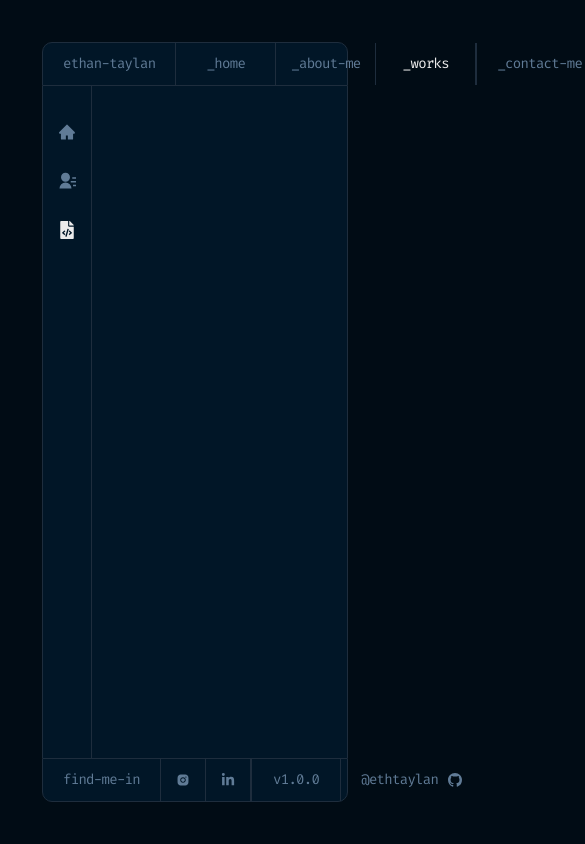
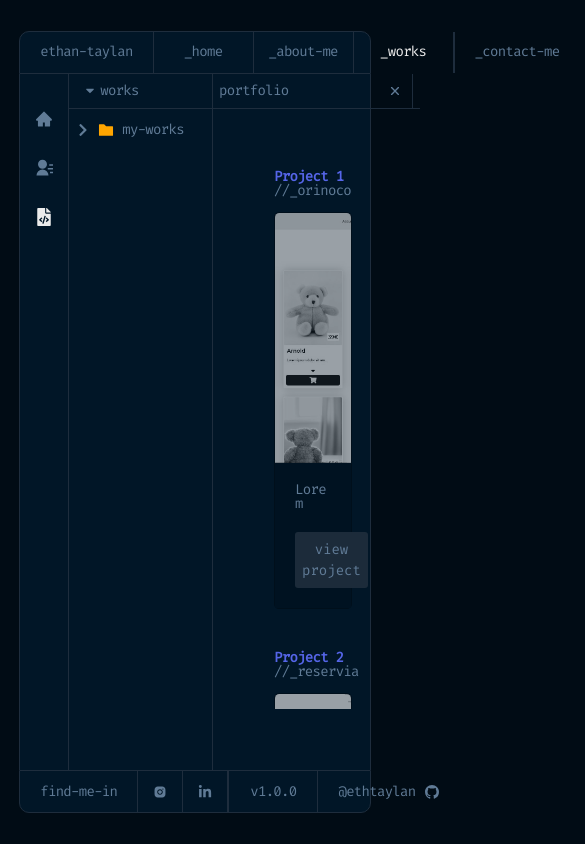
Before and after one commit to ethantaylan/ethan-taylan-portfolio, a React (Vite) app: page /works/portfolio in a window 390 px wide. Shown: the whole page, 585 px wide, since content can reach past the window. Built offline with nearby package versions, Linux system fonts and the light colour scheme.

Commit message:
soon mobile

```diff
--- a/src/components/Footer/Footer.tsx
+++ b/src/components/Footer/Footer.tsx
@@ -11,7 +11,7 @@ const cursorPointer = { cursor: 'pointer' };
 
 const Container = styled.div`
 	width: 100%;
-	height: 50px;
+	min-height: 43px;
 	display: flex;
 	flex-direction: row;
 	align-items: center;
--- a/src/components/Navbar/Navbar.tsx
+++ b/src/components/Navbar/Navbar.tsx
@@ -4,7 +4,7 @@ import { Generics } from '../Generics';
 
 const Container = styled.div`
 	width: 100%;
-	height: 50px;
+	min-height: 43px;
 	display: flex;
 	flex-direction: row;
 	align-items: center;
--- a/src/components/Works/Portfolio/PortfolioItems/Orinoco.tsx
+++ /dev/null
@@ -1,13 +0,0 @@
-import { Button, Card } from 'react-bootstrap';
-import PortfolioCards from './PortfolioCards/PortfolioCards';
-import OrinonoImg from '../../../../assets/orinoco.png'
-
-const Orinoco = () => {
-	return (
-		<div className='w-100 h-100'>
-			<PortfolioCards tabTitle='orinoco.tsx' img={OrinonoImg} />
-		</div>
-	);
-};
-
-export default Orinoco;
--- /dev/null
+++ b/src/components/Works/Portfolio/PortfolioItems/Portfolio.tsx
@@ -0,0 +1,86 @@
+import { NavLink } from 'react-router-dom';
+import PortfolioCards from './PortfolioCards/PortfolioCards';
+import styled from 'styled-components';
+import { Generics } from '../../../Generics';
+import { IoIosClose } from 'react-icons/io';
+//IMAGES IMPORT
+import OrinonoImg from '../../../../assets/orinoco.png';
+import ReserviaImg from '../../../../assets/reservia.png';
+import LaChouette from '../../../../assets/lachouetteagence.png';
+import OhMyFood from '../../../../assets/ohmyfood.png'
+import EluImg from '../../../../assets/elu.jpg'
+
+
+const Tab = styled.div`
+	height: auto;
+	width: 100%;
+	color: ${Generics.primary};
+	border-bottom: 1px solid ${Generics.secondary};
+`;
+const TabTitleContainer = styled.span`
+	height: auto;
+	width: 200px;
+	display: flex;
+	justify-content: space-between;
+	flex-direction: row;
+	flex-wrap: nowrap;
+	border-right: 1px solid ${Generics.secondary};
+	align-items: center;
+	padding: 6px;
+`;
+
+const TabTitle = styled.span``;
+
+const Portfolio = () => {
+	return (
+		<div className='d-flex flex-column w-100 h-100'>
+			<Tab>
+				<TabTitleContainer>
+					<TabTitle>portfolio</TabTitle>
+					<span className='d-flex cursor-pointer'>
+						<NavLink to='/works'>
+							<IoIosClose
+								size={22}
+								color={Generics.primary}
+							/>
+						</NavLink>
+					</span>
+				</TabTitleContainer>
+			</Tab>
+			<div className='d-flex h-100 align-items-center flex-wrap scroll-portfolio'>
+				<PortfolioCards
+					img={OrinonoImg}
+					projectNumber={'1'}
+					projectSubName={'orinoco'}
+					projectText={'Lorem'}
+				/>
+				<PortfolioCards
+					img={ReserviaImg}
+					projectNumber={'2'}
+					projectSubName={'reservia'}
+					projectText={'Lorem'}
+				/>
+				<PortfolioCards
+					img={LaChouette}
+					projectNumber={'3'}
+					projectSubName={'La chouette agence'}
+					projectText={'Lorem'}
+				/>
+				<PortfolioCards
+					img={OhMyFood}
+					projectNumber={'4'}
+					projectSubName={'oh my food'}
+					projectText={'Lorem'}
+				/>
+				<PortfolioCards
+					img={EluImg}
+					projectNumber={'5'}
+					projectSubName={'elu'}
+					projectText={'Lorem'}
+				/>
+			</div>
+		</div>
+	);
+};
+
+export default Portfolio;
--- a/src/components/Works/Portfolio/PortfolioItems/PortfolioCards/PortfolioCards.tsx
+++ b/src/components/Works/Portfolio/PortfolioItems/PortfolioCards/PortfolioCards.tsx
@@ -1,29 +1,7 @@
 import React from 'react';
-import { IoIosClose } from 'react-icons/io';
-import { NavLink } from 'react-router-dom';
 import styled from 'styled-components';
 import { Generics } from '../../../../Generics';
 import { Button, Card } from 'react-bootstrap';
-
-const Tab = styled.div`
-	height: auto;
-	width: 100%;
-	color: ${Generics.primary};
-	border-bottom: 1px solid ${Generics.secondary};
-`;
-const TabTitleContainer = styled.span`
-	height: auto;
-	width: 200px;
-	display: flex;
-	justify-content: space-between;
-	flex-direction: row;
-	flex-wrap: nowrap;
-	border-right: 1px solid ${Generics.secondary};
-	align-items: center;
-	padding: 6px;
-`;
-
-const TabTitle = styled.span``;
 
 const CardTitle = styled.span`
 	color: ${Generics.purple};
@@ -36,36 +14,29 @@ const SubCardtitle = styled.span`
 `;
 
 interface PortfolioCardsProps {
-	tabTitle: string;
 	img: any;
+	projectNumber: string;
+	projectSubName: string;
+	projectText: string;
 }
 
-const PortfolioCards: React.FC<PortfolioCardsProps> = ({ img, tabTitle }) => {
+const PortfolioCards: React.FC<PortfolioCardsProps> = ({
+	projectText,
+	projectNumber,
+	projectSubName,
+	img,
+}) => {
 	return (
-		<div className='d-flex align-items-center flex-column h-100 w-100'>
-			<Tab>
-				<TabTitleContainer>
-					<TabTitle>{tabTitle}</TabTitle>
-					<span className='d-flex cursor-pointer'>
-						<NavLink to='/works'>
-							<IoIosClose
-								size={22}
-								color={Generics.primary}
-							/>
-						</NavLink>
-					</span>
-				</TabTitleContainer>
-			</Tab>
-
-			<div className='h-100 w-100 p-5 d-flex flex-row align-items-center'>
-
-				<div className='d-flex flex-column'>
+		<div className='d-flex align-items-center flex-column'>
+			<div className='h-100 w-100 d-flex flex-row align-items-center'>
+				<div className='d-flex flex-column w-100 m-4'>
 					<CardTitle className='mb-3'>
-						Project 1<SubCardtitle> // _orinoco</SubCardtitle>
+						{`${'Project'} ${projectNumber}`}
+						<SubCardtitle> {`${' //_'}${projectSubName}`}</SubCardtitle>
 					</CardTitle>
 					<Card
 						className='primary'
-						style={{ backgroundColor: '#001221', width: '25rem' }}
+						style={{ backgroundColor: '#001221', width: '20vw' }}
 					>
 						<Card.Img
 							variant='top'
@@ -73,10 +44,7 @@ const PortfolioCards: React.FC<PortfolioCardsProps> = ({ img, tabTitle }) => {
 							className='my-border portfolio-img-style'
 						/>
 						<Card.Body style={{ padding: '20px', backgroundColor: '#001221' }}>
-							<Card.Text className='mb-4'>
-								Some quick example text to build on the card title and make up the bulk
-								of the card's content.
-							</Card.Text>
+							<Card.Text className='mb-4'>{projectText}</Card.Text>
 							<Button
 								className='p-2'
 								style={{
--- a/src/components/Works/Portfolio/PortfolioItems/PowerBottle.tsx
+++ /dev/null
@@ -1,9 +0,0 @@
-import React from 'react'
-
-const PowerBottle = () => {
-  return (
-    <div>PowerBottle</div>
-  )
-}
-
-export default PowerBottle
--- a/src/components/Works/Portfolio/PortfolioItems/Reservia.tsx
+++ /dev/null
@@ -1,9 +0,0 @@
-import React from 'react'
-
-function Reservia() {
-  return (
-    <div>Reservia</div>
-  )
-}
-
-export default Reservia
--- a/src/index.css
+++ b/src/index.css
@@ -99,6 +99,9 @@ video {
 	vertical-align: baseline;
 	color: unset;
 	text-decoration: none;
+	scrollbar-color: red #010c15 !important;
+	scrollbar-width: 200px !important;
+
 }
 /* HTML5 display-role reset for older browsers */
 article,
@@ -141,14 +144,19 @@ html,
 body,
 #root,
 .App {
-	padding: 0px;
 	margin: 0px;
 	background-color: #010c15;
 	font-size: 14px;
 	letter-spacing: -0.7px;
-	width: 100vw !important;
-	height: 100vh !important;
+	width: 100% !important;
+	height: 100% !important;
+	display: flex;
+	align-items: center;
+	justify-content: center;
 }
+
+.App {
+padding: 10px;}
 
 .primary {
 	color: #607b96 !important;
@@ -238,9 +246,52 @@ a:hover {
 .portfolio-img-style {
 	filter: saturate(0);
 	opacity: 0.6;
+	object-fit: cover;
+	height: 250px;
 }
 
 .portfolio-img-style:hover {
 	filter: saturate(0.8);
 	opacity: 0.8;
 }
+
+.scroll-portfolio {
+    overflow-y: scroll;
+	max-height: 600px;
+	padding: 40px;
+}
+
+.applayout {
+width: 95%;
+height: 95%;
+}
+
+
+
+
+
+
+
+
+
+/* ===== Scrollbar CSS ===== */
+  /* Firefox */
+  * {
+    scrollbar-width: auto;
+    scrollbar-color: #273e47 #ffffff;
+  }
+
+  /* Chrome, Edge, and Safari */
+  *::-webkit-scrollbar {
+    width: 16px;
+  }
+
+  *::-webkit-scrollbar-track {
+    background: #1e2d3d;
+  }
+
+  *::-webkit-scrollbar-thumb {
+    background-color: #607b96;
+    border-radius: 0px;
+    border: 0px solid #ffffff;
+  }
--- a/src/packages/AppLayout.tsx
+++ b/src/packages/AppLayout.tsx
@@ -10,14 +10,12 @@ import Bio from '../components/AboutMe/Biography/Biography';
 import Hobbies from '../components/AboutMe/Hobbies/Hobbies';
 import Education from '../components/AboutMe/Education/Education';
 import Works from './Works/Works';
-import Orinoco from '../components/Works/Portfolio/PortfolioItems/Orinoco';
-import PowerBottle from '../components/Works/Portfolio/PortfolioItems/PowerBottle';
-import Reservia from '../components/Works/Portfolio/PortfolioItems/Reservia';
+import Portfolio from '../components/Works/Portfolio/PortfolioItems/Portfolio';
 
 function App() {
 	return (
 		<BrowserRouter>
-			<div className='h-100 w-100 d-flex justify-content-between flex-column p-5'>
+			<div className='applayout d-flex justify-content-between flex-column'>
 				<Navbar />
 				<SideBar>
 					<Routes>
@@ -49,16 +47,8 @@ function App() {
 						/>
 						//* ROUTES FOR PORTFOLIO ITEMS *//
 						<Route
-							path='/works/orinoco'
-							element={<Works children={<Orinoco />} />}
-						/>
-						<Route
-							path='/works/power-bottle'
-							element={<Works children={<PowerBottle />} />}
-						/>
-						<Route
-							path='/works/reservia'
-							element={<Works children={<Reservia />} />}
+							path='/works/portfolio'
+							element={<Works children={<Portfolio />} />}
 						/>
 					</Routes>
 				</SideBar>
--- a/src/packages/Works/Works.tsx
+++ b/src/packages/Works/Works.tsx
@@ -26,20 +26,8 @@ const AboutMe: React.FC<AboutMeProps> = ({ children }) => (
 					title={'my-works'}
 				>
 					<AboutMeSubItems
-						to='/works/orinoco'
-						subItemTitle='orinoco.tsx'
-						codeIconActive={true}
-						fileIconActive={false}
-					/>
-					<AboutMeSubItems
-						to='/works/power-bottle'
-						subItemTitle='power-bottle.tsx'
-						codeIconActive={true}
-						fileIconActive={false}
-					/>
-					<AboutMeSubItems
-						to='/works/reservia'
-						subItemTitle='reservia.tsx'
+						to='/works/portfolio'
+						subItemTitle='portfolio.tsx'
 						codeIconActive={true}
 						fileIconActive={false}
 					/>
```
Also changed, not shown: src/assets/orinoco.jpg (deleted).
